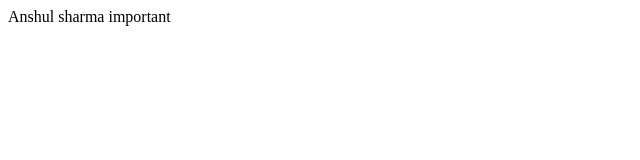
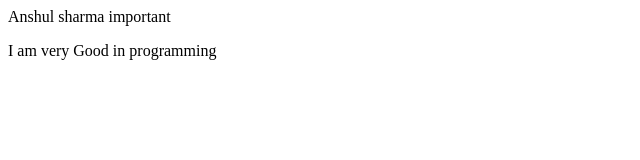
Before and after one commit to anshulsharma0707/first-code-in-java-, a plain HTML site: page index.html in a window 1280 px wide. Shown: the whole page, without its empty margins (0-640 px from the left). Drawn offline with Linux system fonts and the light colour scheme.

Commit message:
Update index.html

```diff
--- a/index.html
+++ b/index.html
@@ -1 +1,2 @@
 <p> Anshul sharma important </p>
+<P> I am very Good in programming</P>
```
